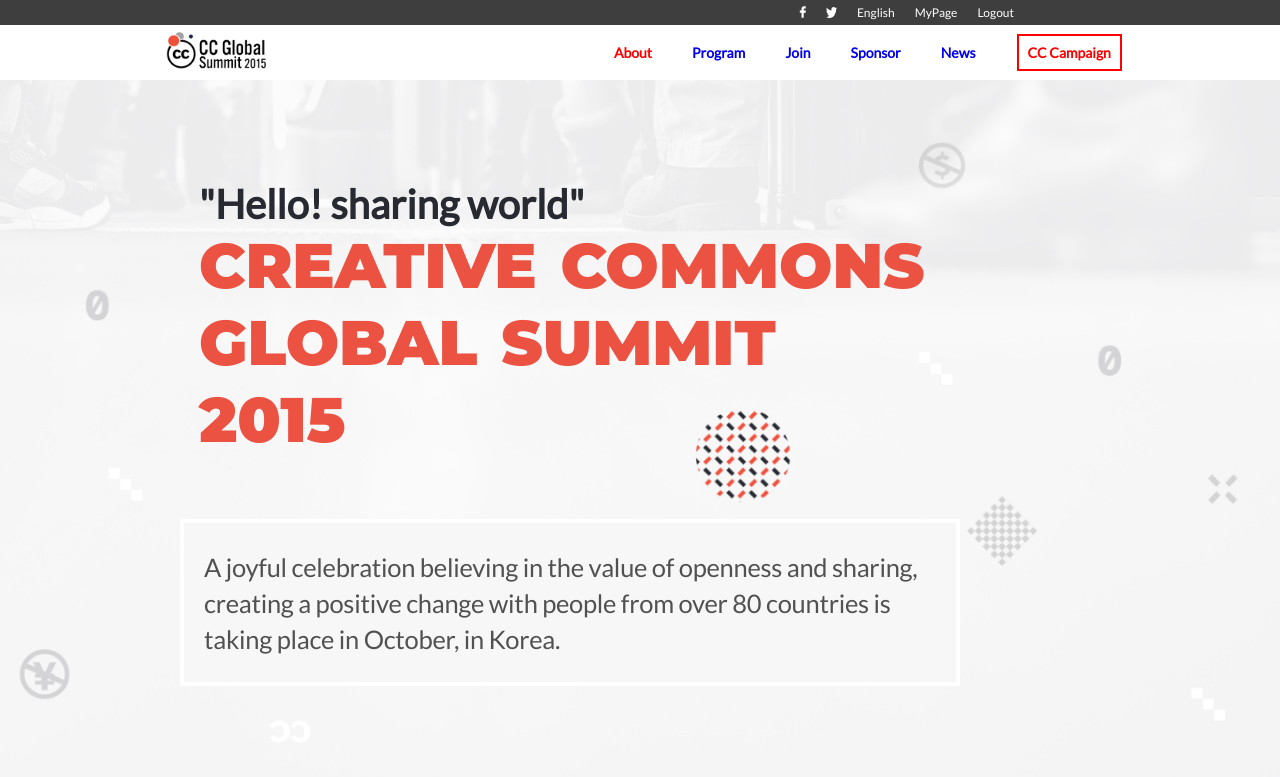
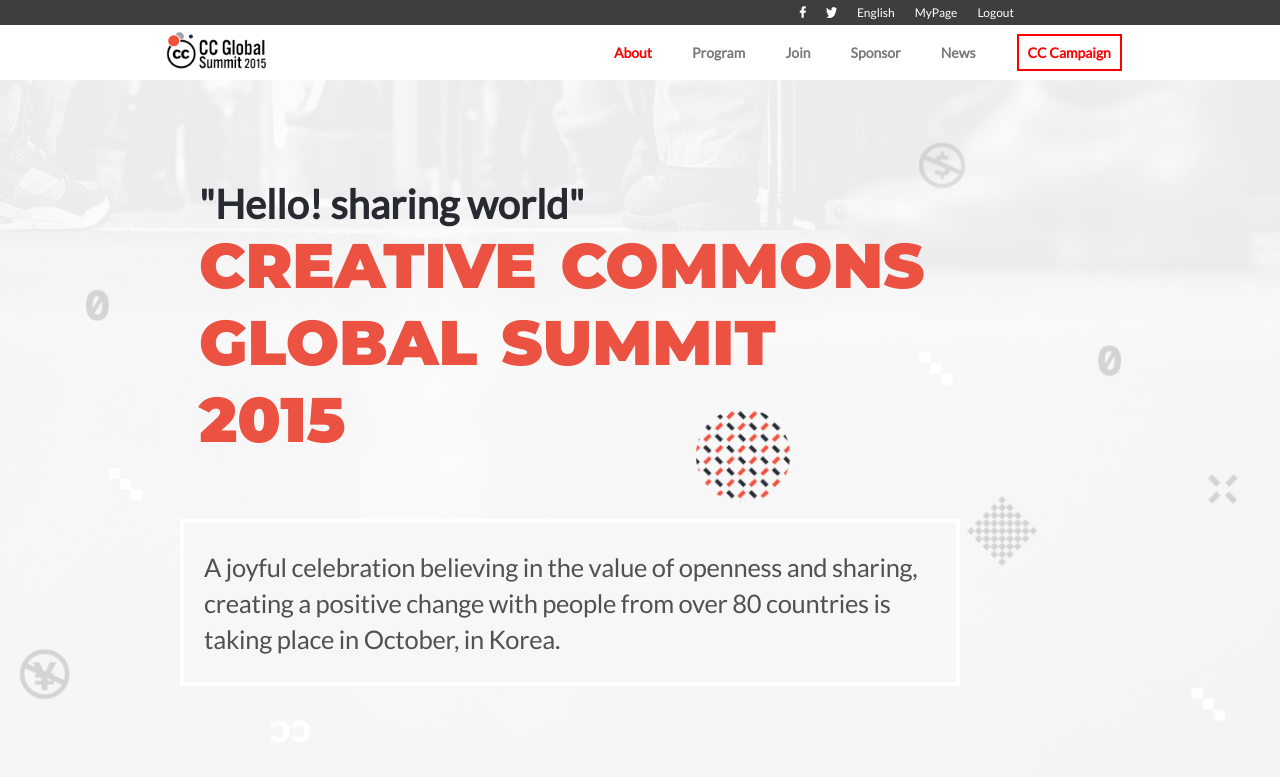
Before and after one commit to ankitt26/First-Capstone-project, a website: page index.html in a window 1280 px wide. Shown: the top 777 px of the page. Drawn offline with Linux system fonts and the light colour scheme.

Commit message:
Add color in nav-link

```diff
--- a/about.css
+++ b/about.css
@@ -449,6 +449,10 @@
     text-decoration: none;
   }
 
+  .all-li{
+    color: #7a7a7a;
+  }
+
   .all-li:hover {
     color: rgb(106, 204, 247);
   }
--- a/styles.css
+++ b/styles.css
@@ -461,6 +461,10 @@
     text-decoration: none;
   }
 
+  .all-li{
+    color: #7a7a7a;
+  }
+
   .all-li:hover {
     color: rgb(106, 204, 247);
   }
```
